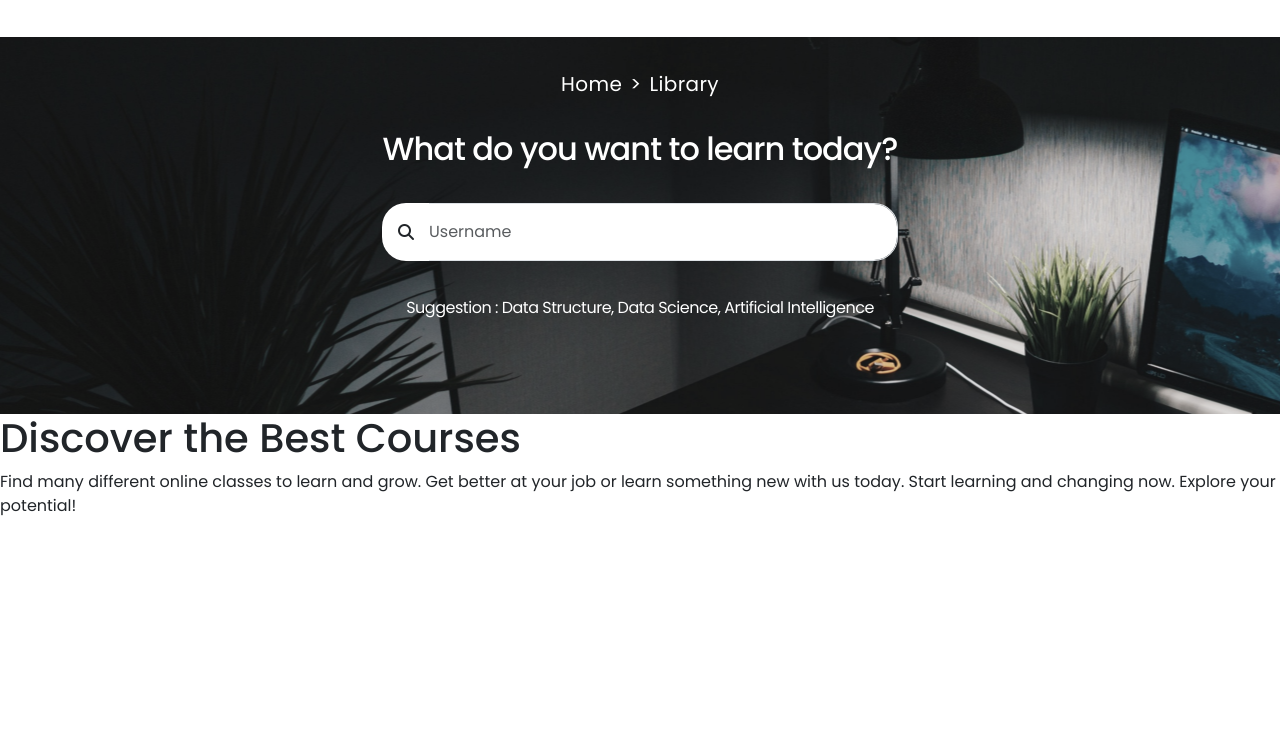
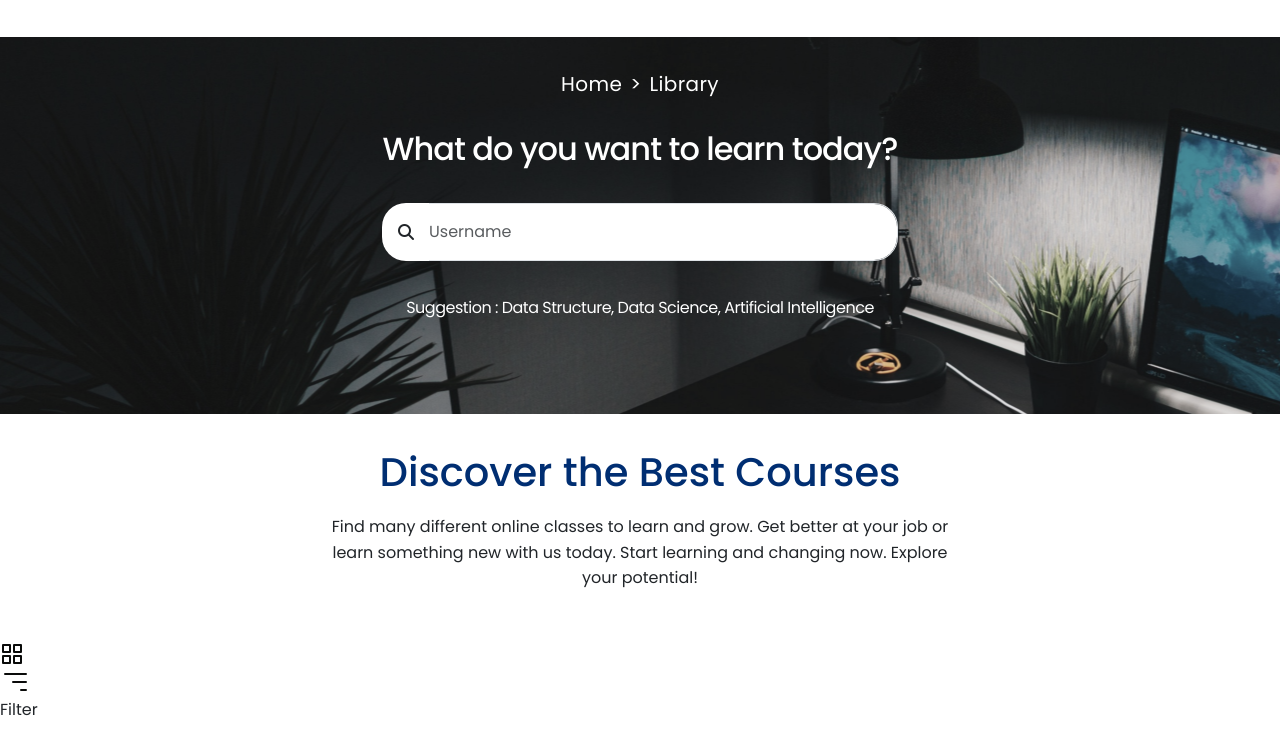
Before and after one commit to SulltanMahmud/SkillMentorProject, a plain HTML site: page course.html in a window 1280 px wide. Shown: the part 115-853 px from the top of the page. Before the commit the page ends 800 px from the top, so only its background shows below. Drawn offline with nearby package versions, Linux system fonts and the light colour scheme.

Commit message:
add category section

```diff
--- a/course.html
+++ b/course.html
@@ -271,6 +271,84 @@
         now. Explore your potential!
       </p>
     </div>
+    <!--category section  -->
+    <div class="course-container">
+      <div class="category-section">
+        <!-- title -->
+        <div class="category-section__title">
+          <div class="category-section__title__icon">
+            <svg
+              xmlns="http://www.w3.org/2000/svg"
+              width="24"
+              height="24"
+              viewBox="0 0 24 24"
+              fill="none"
+            >
+              <path
+                d="M10 3H3V10H10V3Z"
+                stroke="#0A0B0A"
+                stroke-width="2"
+                stroke-linecap="round"
+                stroke-linejoin="round"
+              />
+              <path
+                d="M21 3H14V10H21V3Z"
+                stroke="#0A0B0A"
+                stroke-width="2"
+                stroke-linecap="round"
+                stroke-linejoin="round"
+              />
+              <path
+                d="M21 14H14V21H21V14Z"
+                stroke="#0A0B0A"
+                stroke-width="2"
+                stroke-linecap="round"
+                stroke-linejoin="round"
+              />
+              <path
+                d="M10 14H3V21H10V14Z"
+                stroke="#0A0B0A"
+                stroke-width="2"
+                stroke-linecap="round"
+                stroke-linejoin="round"
+              />
+            </svg>
+            <div class="category-section__title__icon__right">
+              <svg
+                xmlns="http://www.w3.org/2000/svg"
+                width="32"
+                height="32"
+                viewBox="0 0 32 32"
+                fill="none"
+              >
+                <path
+                  d="M26 16H13"
+                  stroke="#0A0B0A"
+                  stroke-width="2"
+                  stroke-linecap="round"
+                  stroke-linejoin="round"
+                />
+                <path
+                  d="M26 8L5 8"
+                  stroke="#0A0B0A"
+                  stroke-width="2"
+                  stroke-linecap="round"
+                  stroke-linejoin="round"
+                />
+                <path
+                  d="M26 24H21"
+                  stroke="#0A0B0A"
+                  stroke-width="2"
+                  stroke-linecap="round"
+                  stroke-linejoin="round"
+                />
+              </svg>
+              <p>Filter</p>
+            </div>
+          </div>
+        </div>
+      </div>
+    </div>
 
     <!-- Bootstrap js link -->
     <script src="https://cdn.jsdelivr.net/npm/bootstrap@5.3.3/dist/js/bootstrap.bundle.min.js"></script>
--- a/scss/base/_general.scss
+++ b/scss/base/_general.scss
@@ -29,6 +29,10 @@ body {
   max-width: 1321px;
   margin: 0 auto;
 }
+.course-category-container {
+  max-width: 1215px;
+  margin: 0 auto;
+}
 .button {
   padding: 8px 16px;
   border-radius: 16px;
--- a/scss/course-component/_title.scss
+++ b/scss/course-component/_title.scss
@@ -0,0 +1,31 @@
+.course-title-section {
+  display: flex;
+  flex-direction: column;
+  align-items: center;
+  gap: 16px;
+  padding-top: 32px;
+  padding-bottom: 35px;
+
+  h1 {
+    color: $font-color--blue;
+    font-size: 40px;
+    font-weight: 500;
+    line-height: 52px;
+    margin: 0;
+    @include sm {
+      font-size: 25px;
+      line-height: 30px;
+    }
+  }
+  p {
+    max-width: 623px;
+    text-align: center;
+    font-size: 16px;
+    font-weight: 400;
+    line-height: 25.6px;
+    @include sm {
+      font-size: 13px;
+      line-height: 20px;
+    }
+  }
+}
```
Also changed, not shown: css/main.css, scss/course-component/_category-section.scss (added).
